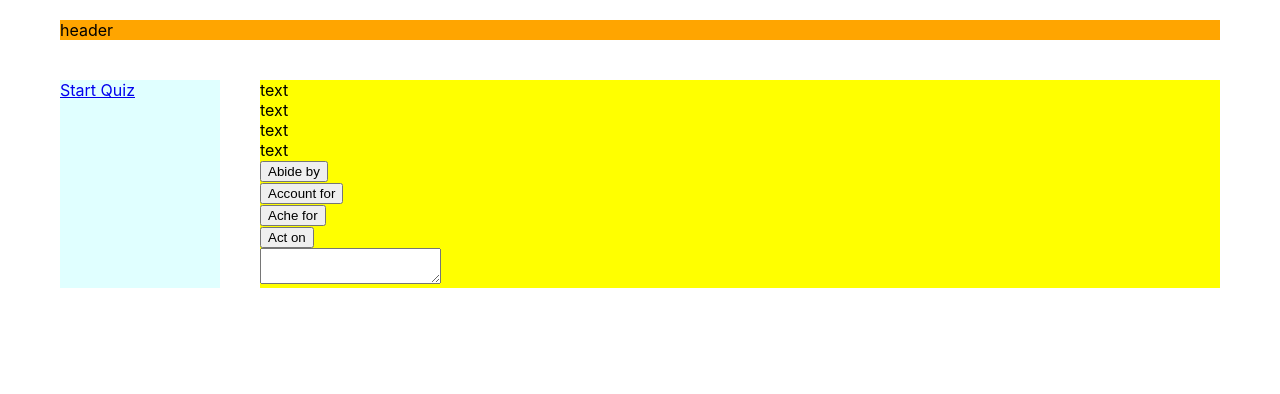
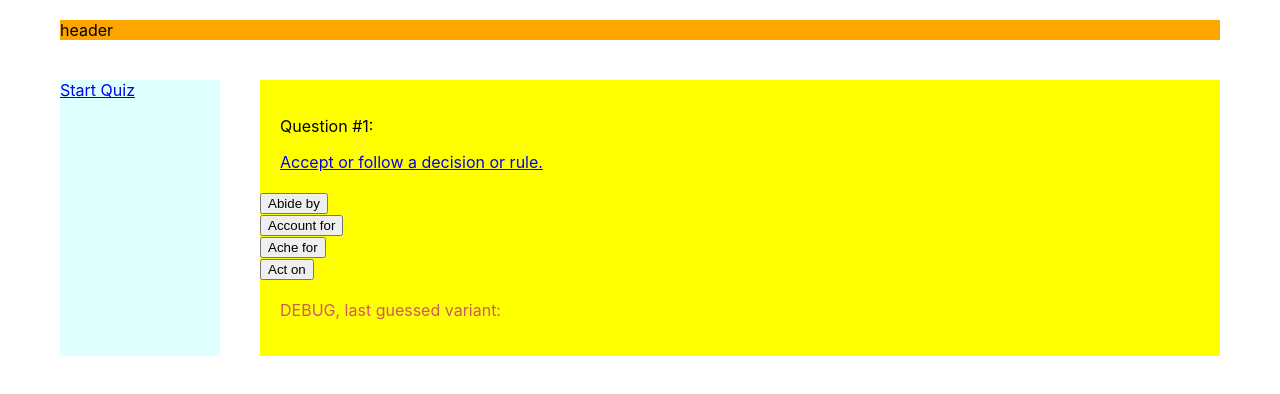
Before and after one commit to kindheart-is-good/education-entertainment, a React (Create React App) app: page /quiz in a window 1280 px wide. Shown: the top 394 px of the page. Built offline with nearby package versions, Linux system fonts and the light colour scheme.

Commit message:
Add a change of quiz questions if the player answers correctly.

```diff
--- a/src/components/Quiz/Quiz.jsx
+++ b/src/components/Quiz/Quiz.jsx
@@ -5,12 +5,14 @@ import QuizQuestion from "./QuizQuestion/QuizQuestion";
 class Quiz extends React.Component {
 
     state = {
-        isUserChoose: false
+        isUserChoose: false,
+        currentQuestionId: 0,
     }
 
     activateNext = () => {
         this.setState({
-            isUserChoose: true
+            isUserChoose: true,
+            //currentQuestionId: this.state.currentQuestionId+1
         })
     }
 
@@ -20,32 +22,16 @@ class Quiz extends React.Component {
         })
     }
 
-    variantElements = this.props.questions[0].variants
-        .map(v => <div key={v.id}>
-            <button onClick={ ()=>{this.checkVariant(v)} } >
-                { v.verbAndParticle }
-            </button>
-        </div>)
-
-    checkVariant = (v) => {
-        //alert(this.state.isUserChoose);
-        console.log(this.state.isUserChoose);
-
-        if (v.isVariantTrue) {
-            this.activateNext();
-            this.props.saveLastGuessedVariant(v);
-            this.props.saveAllGuessedVariants(v);
-            this.props.checkUsersAnswer(v.isVariantTrue);
+    increaseQuestionId() {
+        if (this.state.currentQuestionId < this.props.numberOfQuestionsForGame) {
+            // this.state.currentQuestionId++;
+            this.setState({
+                currentQuestionId: this.state.currentQuestionId+1
+            })
         }
-        else {
-            this.deactivateNext();
-        }
-
-        //alert(this.state.isUserChoose);
-        console.log(this.state.isUserChoose);
     }
 
-    questionElements = this.props.questions
+    /*questionElements = this.props.questions
         .map(q => <div key={q.id}>
             <div>
                 { this.state.isUserChoose
@@ -57,23 +43,68 @@ class Quiz extends React.Component {
                         text
                     </div>}
             </div>
-        </div>)
+        </div>)*/
+
+    /*variantElements = this.props.questions[this.state.currentQuestionId].variants
+        .map(v => <div key={v.id}>
+            <button onClick={ ()=>{this.checkVariant(v)} } >
+                { v.verbAndParticle }
+            </button>
+        </div>)*/
+
+    getVariantsForQuestion(question) {
+        return question.variants
+            .map(v => <div key={v.id}>
+                <button onClick={ ()=>{this.checkVariant(v)} } >
+                    { v.verbAndParticle }
+                </button>
+            </div>)
+    }
+
+    checkVariant = (v) => {
+        //alert(this.state.isUserChoose);
+        console.log(this.state.isUserChoose);
+
+        if (v.isVariantTrue) {
+            this.activateNext();
+            this.increaseQuestionId();
+            this.props.saveLastGuessedVariant(v);
+            this.props.saveAllGuessedVariants(v);
+            this.props.checkUsersAnswer(v.isVariantTrue);
+        }
+        else {
+            this.deactivateNext();
+        }
+
+        //alert(this.state.isUserChoose);
+        console.log(this.state.isUserChoose);
+        console.log(this.state.currentQuestionId);
+    }
 
     render() {
         return (
             <div className={styles.content}>
-                {/*<QuizQuestion questionText={this.props.questions[0].questionText}
-                              id={this.props.questions[0].id} />*/}
-                { this.questionElements }
-                { this.variantElements }
-                { this.props.qs
+
+                {/*{ this.questionElements }*/}
+                <QuizQuestion questionText={this.props.questions[this.state.currentQuestionId].questionText}
+                              id={this.props.questions[this.state.currentQuestionId].id} />
+
+                {/*{ this.variantElements }*/}
+                { this.getVariantsForQuestion(this.props.questions[this.state.currentQuestionId]) }
+
+                {/*{ this.props.qs
                     .map(extractedQuestion =>
                         <div key={extractedQuestion.id}>
                             { extractedQuestion.questionText }
                             <textarea value={extractedQuestion.questionText} onChange={()=>{}}></textarea>
                         </div>)
-                }
-                <textarea value={this.props.usersLastGuessedVariant.verbAndParticle} onChange={()=>{}}></textarea>
+                }*/}
+
+                {/* DEBUG: */}
+                <div style={{ padding: "20px", color: "indianred" }}>
+                    DEBUG, last guessed variant:
+                    <p>{this.props.usersLastGuessedVariant.verbAndParticle}</p>
+                </div>
             </div>
         )
     }
--- a/src/components/Quiz/QuizQuestion/QuizQuestion.jsx
+++ b/src/components/Quiz/QuizQuestion/QuizQuestion.jsx
@@ -7,7 +7,12 @@ const QuizQuestion = (props) => {
 
     return (
             <div className={styles.question}>
-                <NavLink to={path}>{props.questionText}</NavLink>
+                <p>
+                    Question #{props.id+1}:
+                </p>
+                <NavLink to={path}>
+                    {props.questionText}
+                </NavLink>
             </div>
     )
 }
--- a/src/redux/content-reducer.js
+++ b/src/redux/content-reducer.js
@@ -11,22 +11,22 @@ let initialState = {
                 {variantNumber: 4, isVariantTrue: false, verbAndParticle: 'Act on', expUserChoseThisVariant: false},
             ]},
         {id: 1, questionText: 'To explain.', variants: [
-                {variantNumber: 1, isVariantTrue: true, verbAndParticle: 'Abide by'},
-                {variantNumber: 2, isVariantTrue: false, verbAndParticle: 'Account for'},
-                {variantNumber: 3, isVariantTrue: false, verbAndParticle: 'Ache for'},
+                {variantNumber: 1, isVariantTrue: false, verbAndParticle: 'Ache for'},
+                {variantNumber: 2, isVariantTrue: true, verbAndParticle: 'Account for'},
+                {variantNumber: 3, isVariantTrue: false, verbAndParticle: 'Act out'},
                 {variantNumber: 4, isVariantTrue: false, verbAndParticle: 'Act on'},
             ]},
         {id: 2, questionText: 'Want something or someone a lot.', variants: [
-                {variantNumber: 1, isVariantTrue: true, verbAndParticle: 'Abide by'},
-                {variantNumber: 2, isVariantTrue: false, verbAndParticle: 'Account for'},
-                {variantNumber: 3, isVariantTrue: false, verbAndParticle: 'Ache for'},
-                {variantNumber: 4, isVariantTrue: false, verbAndParticle: 'Act on'},
+                {variantNumber: 1, isVariantTrue: false, verbAndParticle: 'Act on'},
+                {variantNumber: 2, isVariantTrue: false, verbAndParticle: 'Act out'},
+                {variantNumber: 3, isVariantTrue: true, verbAndParticle: 'Ache for'},
+                {variantNumber: 4, isVariantTrue: false, verbAndParticle: 'Account for'},
             ]},
         {id: 3, questionText: 'To take action because of something like information received.', variants: [
-                {variantNumber: 1, isVariantTrue: true, verbAndParticle: 'Abide by'},
+                {variantNumber: 1, isVariantTrue: false, verbAndParticle: 'Abide by'},
                 {variantNumber: 2, isVariantTrue: false, verbAndParticle: 'Account for'},
-                {variantNumber: 3, isVariantTrue: false, verbAndParticle: 'Ache for'},
-                {variantNumber: 4, isVariantTrue: false, verbAndParticle: 'Act on'},
+                {variantNumber: 3, isVariantTrue: false, verbAndParticle: 'Act out'},
+                {variantNumber: 4, isVariantTrue: true, verbAndParticle: 'Act on'},
             ]},
     ],
     numberOfQuestionsForGame: 3,
```
